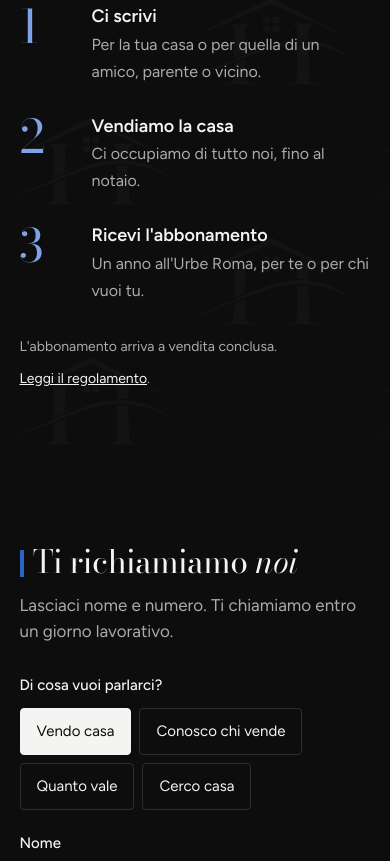
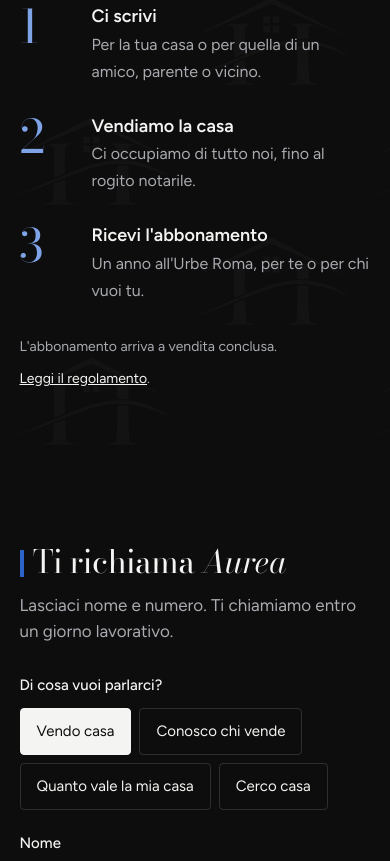
Before and after one commit to axiomlabs-ia/aurea-immobiliare, a plain HTML site: page index.html in a window 390 px wide. Shown: the part 1958-2819 px from the top of the page. Drawn offline with nearby package versions, Linux system fonts and the light colour scheme.

Commit message:
Landing: modifiche dagli appunti del cliente e dominio aureaimmobiliareroma.it
- regalo: «fino al rogito notarile»
- modulo: titolo «Ti richiama Aurea», scelta «Quanto vale la mia casa»
- servizi: «La casa, il valore delle persone. I nostri servizi:»
- indirizzo non più cliccabile (niente link alla scheda Google di iHouse)
- CNAME per il dominio

Co-Authored-By: Claude Opus 5.5 <noreply@anthropic.com>

```diff
--- a/index.html
+++ b/index.html
@@ -432,7 +432,7 @@ footer nav a,.indirizzo a,.nota a{display:inline-flex;align-items:center;min-hei
       <h2 class="compare">Come funziona <em>il regalo</em></h2>
       <ol class="passi">
         <li class="compare" style="--i:0"><div><b>Ci scrivi</b><span>Per la tua casa o per quella di un amico, parente o vicino.</span></div></li>
-        <li class="compare" style="--i:1"><div><b>Vendiamo la casa</b><span>Ci occupiamo di tutto noi, fino al notaio.</span></div></li>
+        <li class="compare" style="--i:1"><div><b>Vendiamo la casa</b><span>Ci occupiamo di tutto noi, fino al rogito notarile.</span></div></li>
         <li class="compare" style="--i:2"><div><b>Ricevi l'abbonamento</b><span>Un anno all'Urbe Roma, per te o per chi vuoi tu.</span></div></li>
       </ol>
       <p class="nota compare">L'abbonamento arriva a vendita conclusa. <a href="#regolamento">Leggi il regolamento</a>.</p>
@@ -441,7 +441,7 @@ footer nav a,.indirizzo a,.nota a{display:inline-flex;align-items:center;min-hei
 
   <section id="contatti" class="wrap">
     <div class="modulo-wrap" id="modulo">
-      <h2 class="compare">Ti richiamiamo <em>noi</em></h2>
+      <h2 class="compare">Ti richiama <em>Aurea</em></h2>
       <p class="compare">Lasciaci nome e numero. Ti chiamiamo entro un giorno lavorativo.</p>
       <form id="contatto" novalidate>
         <fieldset>
@@ -449,7 +449,7 @@ footer nav a,.indirizzo a,.nota a{display:inline-flex;align-items:center;min-hei
           <div class="scelte">
             <input type="radio" name="scelta" id="s-vendo" value="vendo" checked><label for="s-vendo">Vendo casa</label>
             <input type="radio" name="scelta" id="s-segnalo" value="segnalo"><label for="s-segnalo">Conosco chi vende</label>
-            <input type="radio" name="scelta" id="s-valuto" value="valuto"><label for="s-valuto">Quanto vale</label>
+            <input type="radio" name="scelta" id="s-valuto" value="valuto"><label for="s-valuto">Quanto vale la mia casa</label>
             <input type="radio" name="scelta" id="s-compro" value="compro"><label for="s-compro">Cerco casa</label>
           </div>
         </fieldset>
@@ -489,12 +489,12 @@ footer nav a,.indirizzo a,.nota a{display:inline-flex;align-items:center;min-hei
     <div class="compare">
       <p class="giro" aria-hidden="true"><span>Compravendita</span><span>Mutuo</span><span>Notaio</span><span>Progetto</span><span>Lavori</span><span>Arredo</span><span>Domotica</span></p>
       <h2>A due passi <em>dall'Urbe</em></h2>
-      <p>Siamo un'agenzia di Prati. Seguiamo la casa in tutto: vendita, mutuo, notaio, lavori.</p>
+      <p>La casa, il valore delle persone. I nostri servizi:</p>
       <ul class="servizi">
         <li>Compravendite</li><li>Affitti, anche brevi</li><li>Investimenti</li><li>Mutui</li><li>Assistenza legale e notarile</li>
         <li>Polizze casa</li><li>Progettazione</li><li>Ristrutturazioni</li><li>Domotica e pannelli solari</li>
       </ul>
-      <p class="indirizzo">Aurea Immobiliare<br><a href="https://maps.google.com/?q=Via+Candia+105+Roma" target="_blank" rel="noopener">Via Candia 105, Roma</a></p>
+      <p class="indirizzo">Aurea Immobiliare<br>Via Candia 105, Roma</p>
     </div>
   </section>
 </main>
```
Also changed, not shown: 1 other file.
